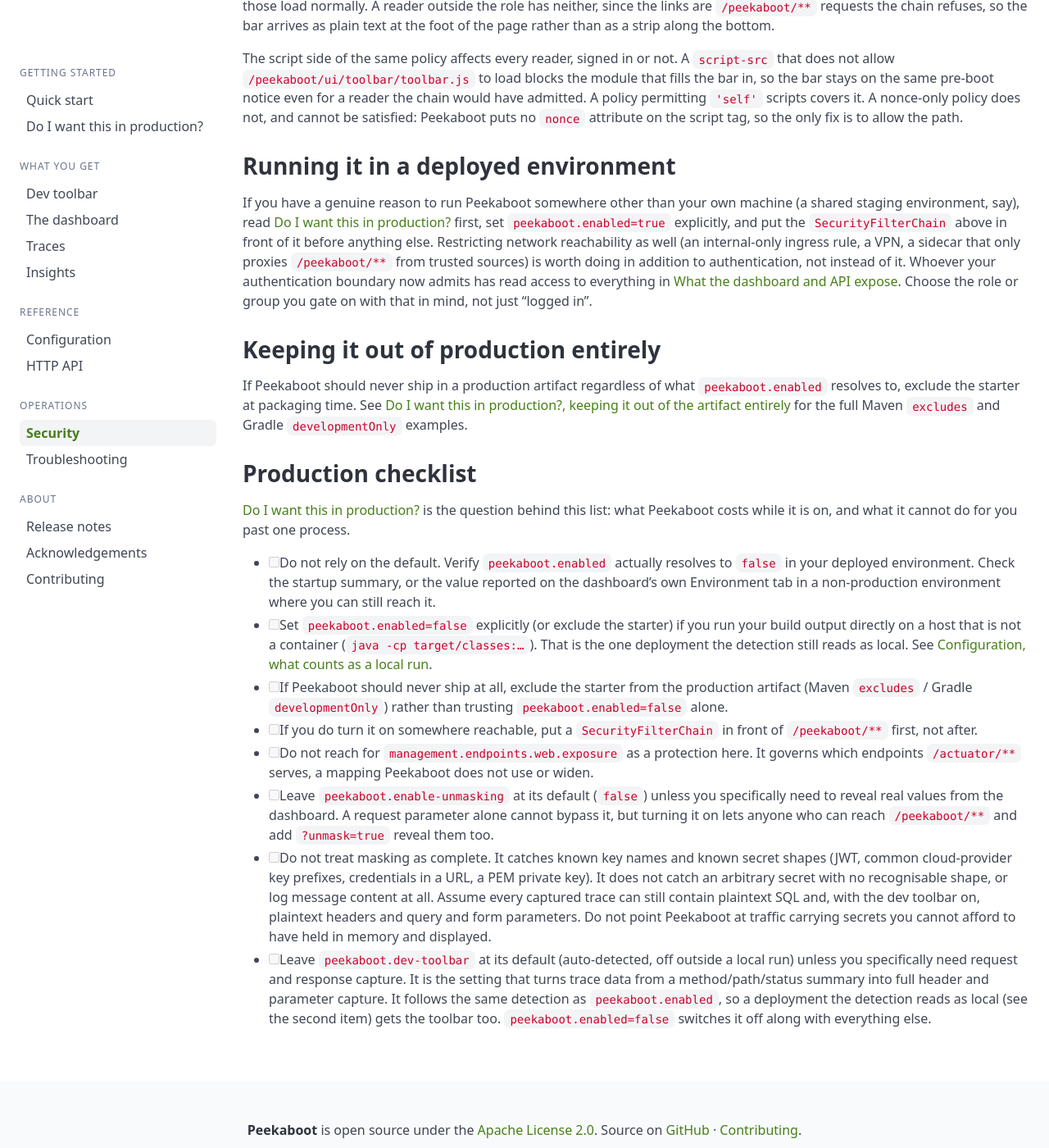
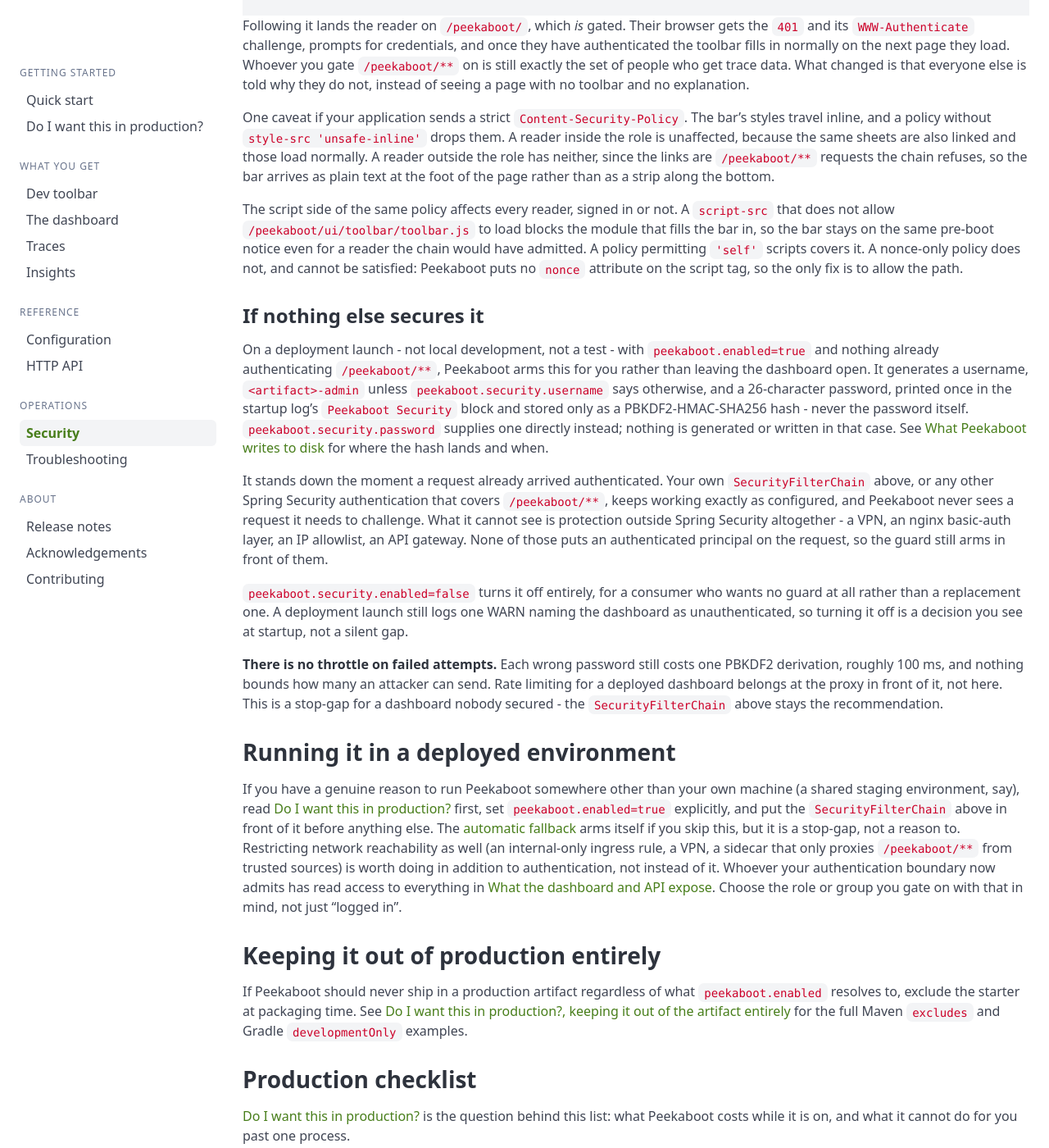
Before and after one commit to peekaboot-org/peekaboot-org.github.io, a Jekyll site: the page built from docs/security.md, in a window 1280 px wide and 1400 px high, scrolled down 9722 px. Shown: the whole window at 82% size. Built offline with Jekyll 4.4.1, drawn with Linux system fonts in a browser that asks for light colours; some of the changed text lies outside the part shown.

Commit message:
docs: document automatic dashboard security

````diff
--- a/docs/security.md
+++ b/docs/security.md
@@ -9,11 +9,13 @@
 That covers an IDE run, `spring-boot:run`, `bootRun`, and any launch of your build output on
 a host that is not a container. It defaults to off for a `java -jar` of the packaged jar, a
 war, a native image, a test, and anything in a container, an image shipping
-`spring-boot-devtools` included. When it is on, anyone who can reach `/peekaboot/**` gets
-detailed internal state (configuration, environment values, health, logs, migrations, full
-request traces) with **no authentication of any kind**. Peekaboot adds none of its own. If
-`/peekaboot/**` is reachable by anyone other than you, secure it first (see below) or leave
-it off.
+`spring-boot-devtools` included. On a local run `/peekaboot/**` carries detailed internal state
+(configuration, environment values, health, logs, migrations, full request traces) with **no
+authentication of any kind** - Peekaboot's own guard is off there too. Outside local
+development, turning it on arms a fallback guard automatically (see [Securing the
+dashboard](#securing-the-dashboard)), but that is a stop-gap, not a substitute for securing it
+yourself. If `/peekaboot/**` is reachable by anyone other than you, secure it first or leave it
+off.
 </div>
 
 ## What the dashboard and API expose
@@ -135,10 +137,18 @@
   with, the building user's name and mail address, and anything your build wrote into
   `build-info.properties`.
 
+A third file, `security.properties`, lands in the same directory whenever [the automatic
+dashboard guard](#securing-the-dashboard) generates a password - the default outside local
+development, never on a local run. It holds a PBKDF2 hash of that password, never the password
+itself, follows `peekaboot.storage.enabled` the same way the other two do, and the file itself
+is created owner-only (`rw-------`), same as them. `peekaboot.security.credentials-file` writes
+it to an explicit path instead, regardless of the storage switch. See [Configuration,
+`peekaboot.security`]({{ '/docs/configuration/' | relative_url }}#peekabootsecurity).
+
 Request traces, captured headers, environment properties and config values are never written
 to disk. They live in memory for the life of the process and no further. Set
 `peekaboot.storage.enabled: false` to write nothing at all, or `peekaboot.storage.dir` to put
-both files somewhere you control.
+whichever of these files land there somewhere you control.
 
 ## What Peekaboot does not do
 
@@ -348,10 +358,11 @@
 
 ## Securing the dashboard
 
-There is no built-in authentication to configure, only Spring Security in front of the paths.
-This restricts `/peekaboot/**` to a specific role, using Spring Security's lambda DSL,
-alongside the two pieces it needs to actually work: your application's own chain, and wherever
-`ROLE_ADMIN` comes from.
+Put your application's own Spring Security chain in front of `/peekaboot/**`, restricted to a
+specific role. That is the recommendation regardless of what Peekaboot does on its own if you
+don't (see [below](#if-nothing-else-secures-it)). The worked example below does this with Spring
+Security's lambda DSL, alongside the two pieces it needs to actually work: your application's
+own chain, and wherever `ROLE_ADMIN` comes from.
 
 ```java
 import org.springframework.context.annotation.Bean;
@@ -485,16 +496,44 @@
 cannot be satisfied: Peekaboot puts no `nonce` attribute on the script tag, so the only fix is
 to allow the path.
 
+### If nothing else secures it {#if-nothing-else-secures-it}
+
+On a deployment launch - not local development, not a test - with `peekaboot.enabled=true` and
+nothing already authenticating `/peekaboot/**`, Peekaboot arms this for you rather than leaving
+the dashboard open. It generates a username, `<artifact>-admin` unless
+`peekaboot.security.username` says otherwise, and a 26-character password, printed once in the
+startup log's `Peekaboot Security` block and stored only as a PBKDF2-HMAC-SHA256 hash - never
+the password itself. `peekaboot.security.password` supplies one directly instead; nothing is
+generated or written in that case. See [What Peekaboot writes to
+disk](#what-peekaboot-writes-to-disk) for where the hash lands and when.
+
+It stands down the moment a request already arrived authenticated. Your own
+`SecurityFilterChain` above, or any other Spring Security authentication that covers
+`/peekaboot/**`, keeps working exactly as configured, and Peekaboot never sees a request it
+needs to challenge. What it cannot see is protection outside Spring Security altogether - a
+VPN, an nginx basic-auth layer, an IP allowlist, an API gateway. None of those puts an
+authenticated principal on the request, so the guard still arms in front of them.
+
+`peekaboot.security.enabled=false` turns it off entirely, for a consumer who wants no guard at
+all rather than a replacement one. A deployment launch still logs one WARN naming the dashboard
+as unauthenticated, so turning it off is a decision you see at startup, not a silent gap.
+
+**There is no throttle on failed attempts.** Each wrong password still costs one PBKDF2
+derivation, roughly 100 ms, and nothing bounds how many an attacker can send. Rate limiting for
+a deployed dashboard belongs at the proxy in front of it, not here. This is a stop-gap for a
+dashboard nobody secured - the `SecurityFilterChain` above stays the recommendation.
+
 ## Running it in a deployed environment
 
 If you have a genuine reason to run Peekaboot somewhere other than your own machine (a shared
 staging environment, say), read [Do I want this in
 production?]({{ '/docs/in-production/' | relative_url }}) first, set `peekaboot.enabled=true`
-explicitly, and put the `SecurityFilterChain` above in front of it before anything else.
-Restricting network reachability as well (an internal-only ingress rule, a VPN, a sidecar that
-only proxies `/peekaboot/**` from trusted sources) is worth doing in addition to
-authentication, not instead of it. Whoever your authentication boundary now admits has read
-access to everything in [What the dashboard and API
+explicitly, and put the `SecurityFilterChain` above in front of it before anything else. The
+[automatic fallback](#if-nothing-else-secures-it) arms itself if you skip this, but it is a
+stop-gap, not a reason to. Restricting network reachability as well (an internal-only ingress
+rule, a VPN, a sidecar that only proxies `/peekaboot/**` from trusted sources) is worth doing in
+addition to authentication, not instead of it. Whoever your authentication boundary now admits
+has read access to everything in [What the dashboard and API
 expose](#what-the-dashboard-and-api-expose). Choose the role or group you gate on with that in
 mind, not just "logged in".
 
````
